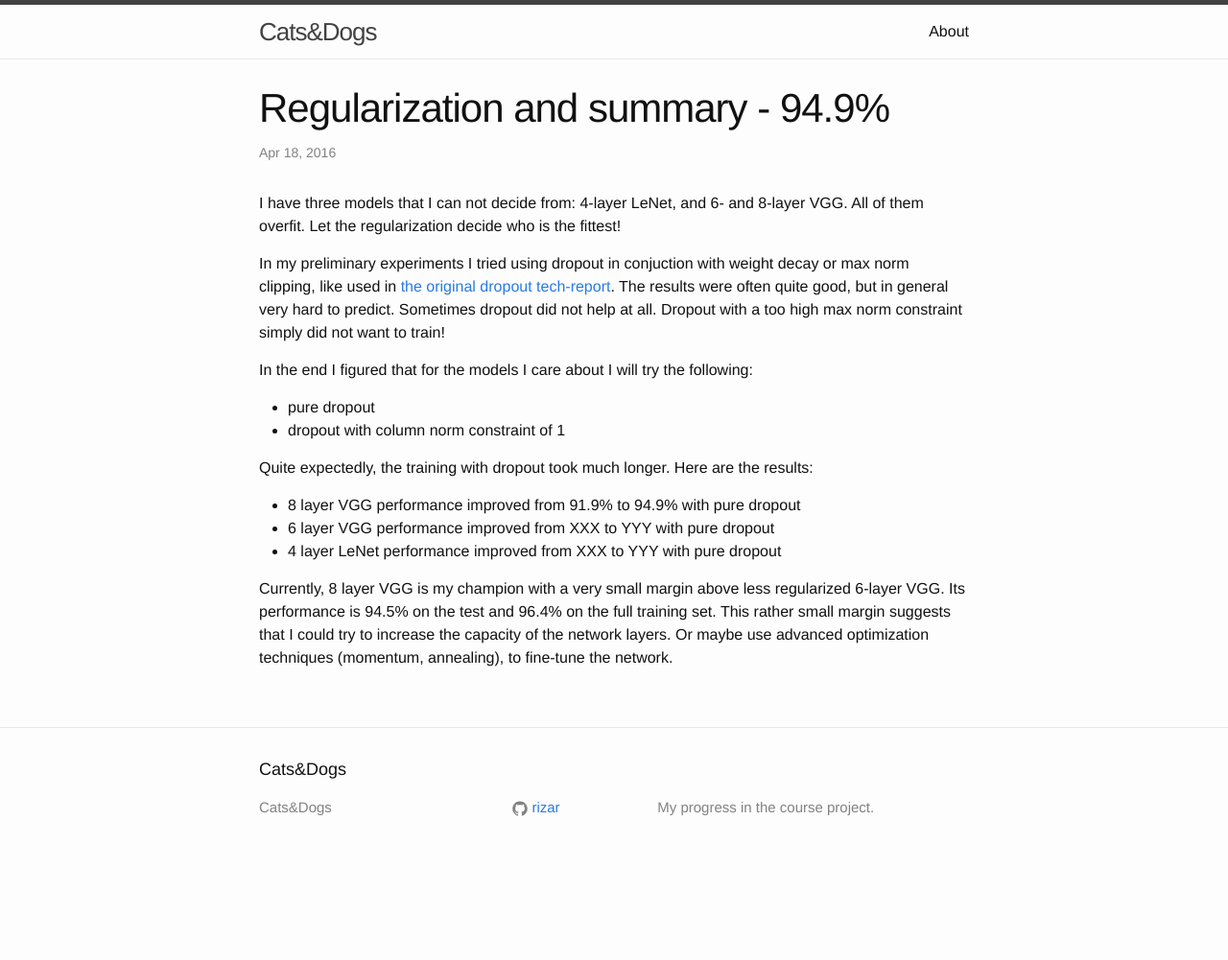
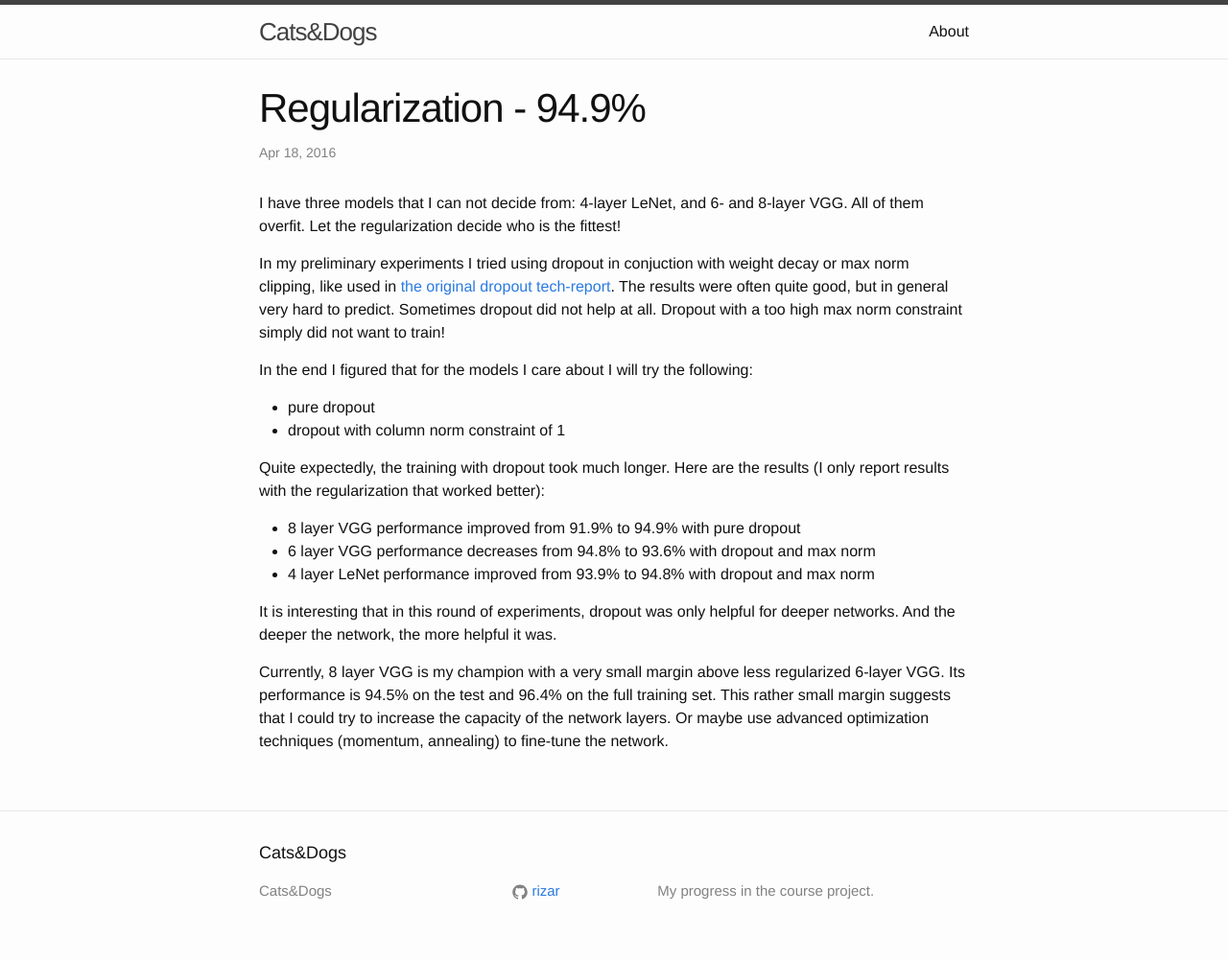
Before and after one commit to rizar/ift6266h16, a Jekyll site: the page built from _posts/2016-04-18-regularization.markdown, in a window 1280 px wide. Shown: the whole page at 96% size. Built offline with Jekyll 4.4.1, drawn with Linux system fonts in a browser that asks for light colours; before the commit the page ends 914 px from its top, so only the background shows below that.

Commit message:
Regularization post

```diff
--- a/_posts/2016-04-18-regularization.markdown
+++ b/_posts/2016-04-18-regularization.markdown
@@ -1,6 +1,6 @@
 ---
 layout: post
-title:  "Regularization and summary - 94.9%"
+title:  "Regularization - 94.9%"
 date:   2016-04-18 11:12:00
 categories: jekyll update
 ---
@@ -18,13 +18,17 @@ In the end I figured that for the models I care about I will try the following:
 - pure dropout
 - dropout with column norm constraint of 1
 
-Quite expectedly, the training with dropout took much longer. Here are the results:
+Quite expectedly, the training with dropout took much longer. Here are the results
+(I only report results with the regularization that worked better):
 
 - 8 layer VGG performance improved from 91.9% to 94.9% with pure dropout
-- 6 layer VGG performance improved from XXX to YYY with pure dropout
-- 4 layer LeNet performance improved from XXX to YYY with pure dropout
+- 6 layer VGG performance decreases from 94.8% to 93.6% with dropout and max norm
+- 4 layer LeNet performance improved from 93.9% to 94.8% with dropout and max norm
+
+It is interesting that in this round of experiments, dropout was only helpful for deeper networks.
+And the deeper the network, the more helpful it was.
 
 Currently, 8 layer VGG is my champion with a very small margin above less regularized 6-layer VGG.
 Its performance is 94.5% on the test and 96.4% on the full training set. This rather small margin
 suggests that I could try to increase the capacity of the network layers. Or maybe use
-advanced optimization techniques (momentum, annealing), to fine-tune the network.
+advanced optimization techniques (momentum, annealing) to fine-tune the network.
```
Also changed, not shown: downloads/lenet3lenet4.png, downloads/lenet3lenet4_data_aug.png.
